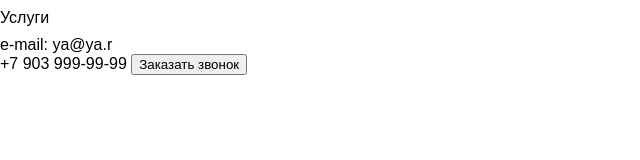
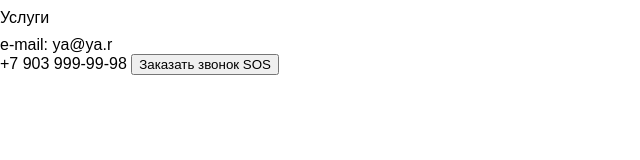
Before and after one commit to doctoiproi/local-proj, a plain HTML site: page index.html in a window 1280 px wide. Shown: the full height of the page, 0-640 px from the left. Drawn offline with Linux system fonts and the light colour scheme.

Commit message:
Update index.html

```diff
--- a/index.html
+++ b/index.html
@@ -19,8 +19,8 @@
             e-mail: <a href="ya@ya.ru">ya@ya.r</a>
         </div>
         <div>
-            <a href="tel:+79039999999">+7 903 999-99-99</a>
-            <button>Заказать звонок</button>
+            <a href="tel:+79039999998">+7 903 999-99-98</a>
+            <button>Заказать звонок SOS</button>
         </div>
     </header>
 </body>
```
